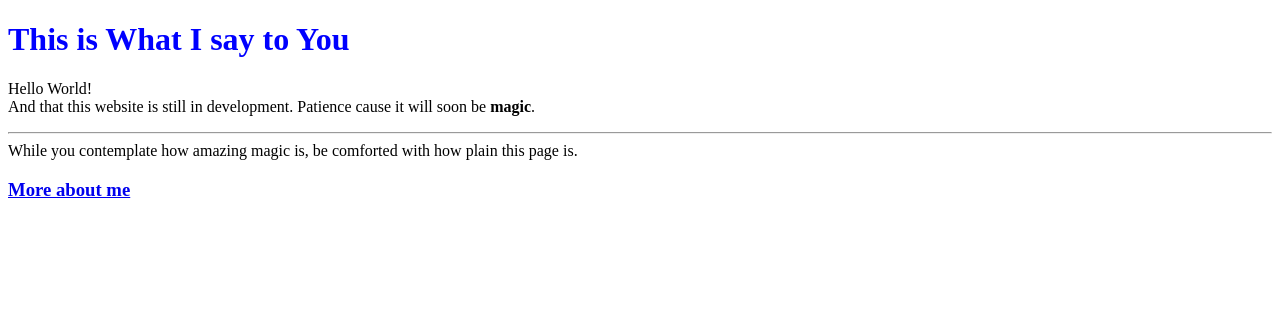
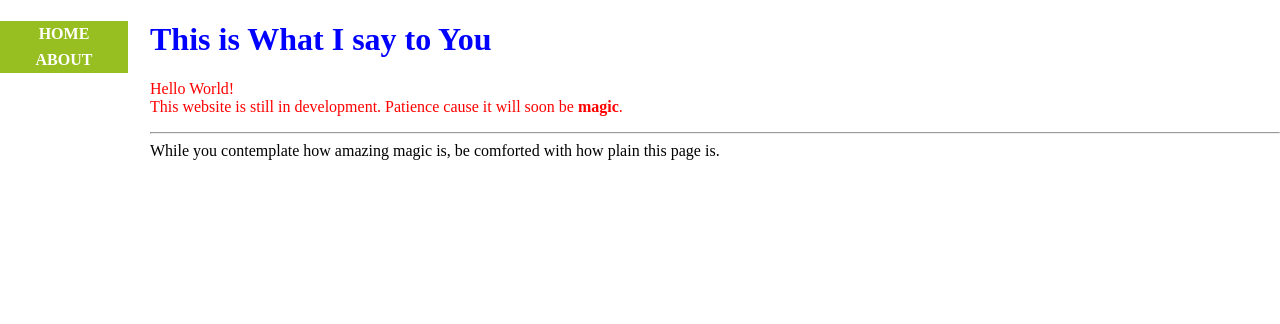
Before and after one commit to iamanogre/iamanogre.github.io, a plain HTML site: page index.html in a window 1280 px wide. Drawn offline with Linux system fonts and the light colour scheme.

Commit message:
Testing out a vertical menubar. Had to force it so far

```diff
--- /dev/null
+++ b/index.css
@@ -0,0 +1,64 @@
+html, body {
+	border: 0;
+	margin: 0;
+	padding: 0;
+}
+
+h1 {
+	color: blue;
+}
+
+p {
+	color: red;
+}
+
+#menubar {
+	border: 0;
+	margin: 0;
+	padding: 0;
+	float: left;
+	width: 150px;
+	height: 300px;
+	/* position: relative; */
+	/* height: 100%; */
+	/* bottom: 0; */
+
+}
+
+#main {
+	/*position: fixed; */
+	border: 0;
+	margin: 0;
+	padding: 0;
+	float: center;
+	height: 100%;
+}
+
+ul {
+	list-style-type: none;
+	border: 0;
+	margin: 0;
+	padding: 0;
+}
+
+li {
+	border: 0;
+	margin: 0;
+	padding: 0;
+}
+
+a:link, a:visited {
+    display: block;
+    font-weight: bold;
+    color: #FFFFFF;
+    background-color: #98bf21;
+    width: 120px;
+    text-align: center;
+    padding: 4px;
+    text-decoration: none;
+    text-transform: uppercase;
+}
+
+a:hover, a:active {
+    background-color: #7A991A;
+}
--- a/index.html
+++ b/index.html
@@ -2,17 +2,26 @@
 <html lang="en-US">
 
 <head>
-	<title>Gary Hoang's Website</title>
+	<link rel="stylesheet" type="text/css" href="index.css"/>
+	<title>Gary Hoang's Aspiring Website</title>
 	<meta charset="UTF-8">
 </head>
 
 <body>
 
-<h1 style="color:blue">This is What I say to You</h1>
+<div id="menubar">
+	<ul>
+		<li><a href="index.html">Home</a></li>
+		<li><a href="about.html">About</a></li>
+	</ul>
+</div>
 
-<p title="Hidden Message says Hola!">Hello World!<br>And that this website is still in development. Patience cause it will soon be <strong>magic</strong>. <hr> While you contemplate how amazing magic is, be comforted with how plain this page is.</p>
+<div id="main">
+	<h1>This is What I say to You</h1>
 
-<h3><a href="about.html">More about me</a></h3>
+	<p title="Hidden Message says Hola!">Hello World!<br>This website is still in development. Patience cause it will soon be <strong>magic</strong>. <hr> While you contemplate how amazing magic is, be comforted with how plain this page is.</p>
+
+</div>
 
 </body>
 </hmtl>
```
Also changed, not shown: about.html (+2 -0 lines).
